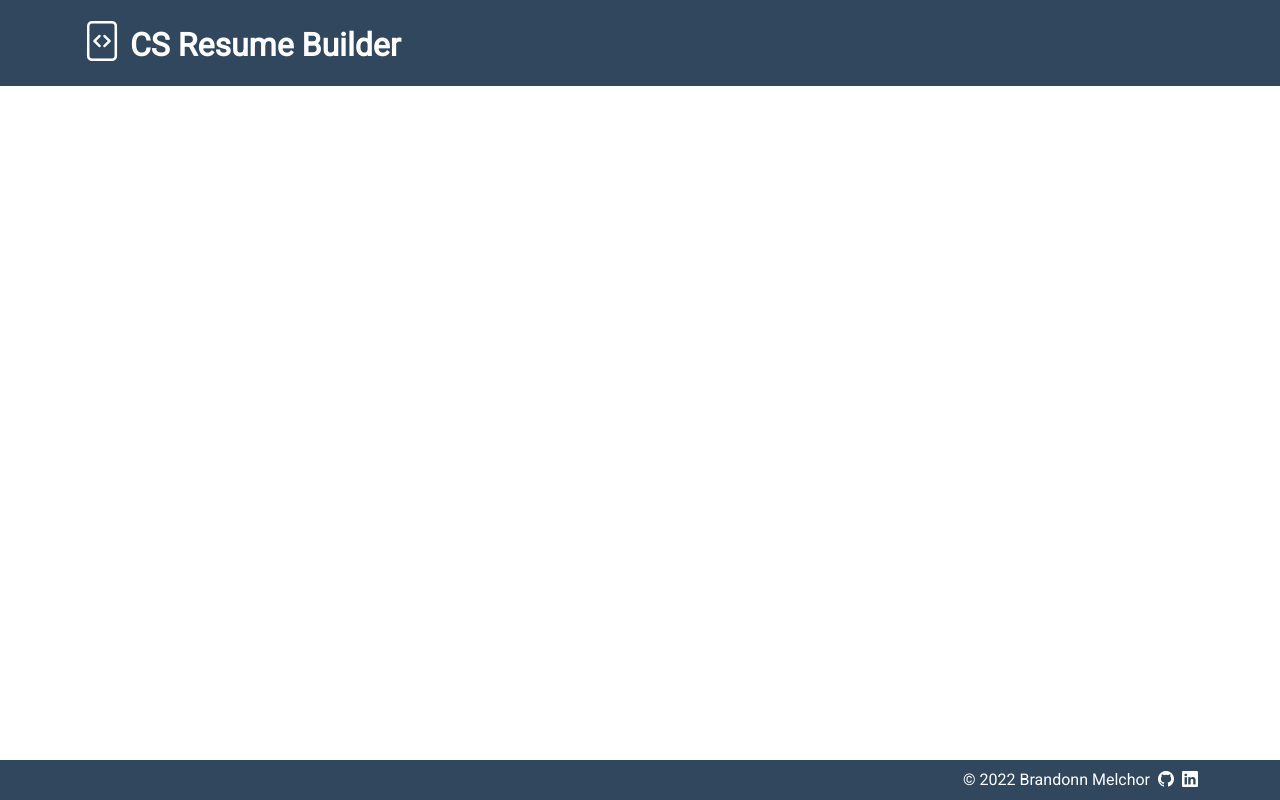
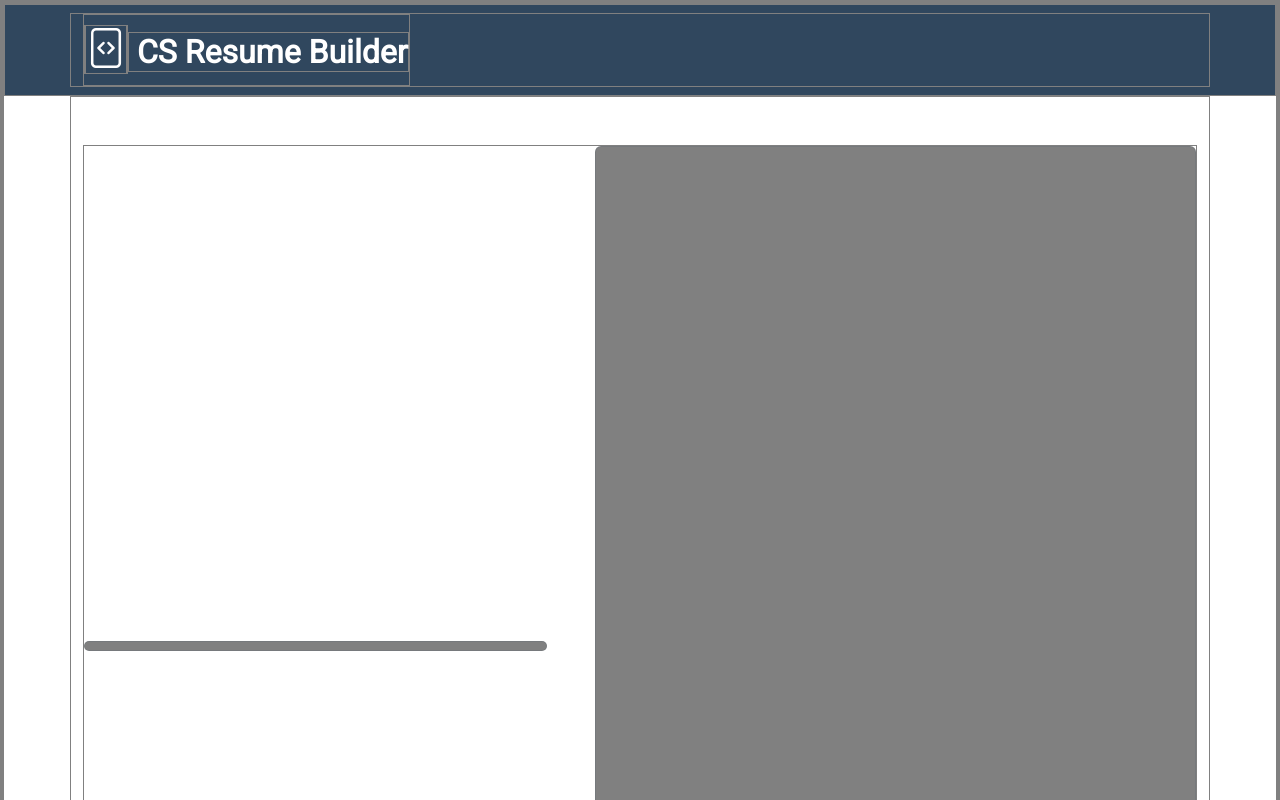
Before and after one commit to brandonnmelchor/resume-builder, a React (Create React App) app: page / in a window 1280 px wide. Shown: the top 800 px of the page. Built offline with nearby package versions, Linux system fonts and the light colour scheme.

Commit message:
mock sizing for form and resume components

```diff
--- a/src/App.js
+++ b/src/App.js
@@ -7,6 +7,12 @@ export default class App extends React.Component {
     return (
       <div className="d-flex flex-column justify-content-center min-vh-100">
         <Nav />
+        <div className="container-lg px-4 py-5">
+          <div className="row justify-content-center align-items-center gap-5">
+            <div className="card col-5" style={{ height: "10px", backgroundColor: "gray" }}></div>
+            <div className="card col" style={{ width: "770px", height: "1000px", backgroundColor: "gray" }}></div>
+          </div>
+        </div>
         <Footer />
       </div>
     );
--- a/src/styles/styles.scss
+++ b/src/styles/styles.scss
@@ -1,6 +1,6 @@
-// * {
-//   border: 1px solid gray;
-// }
+* {
+  border: 1px solid gray;
+}
 
 #resume {
   width: 770px;
```
